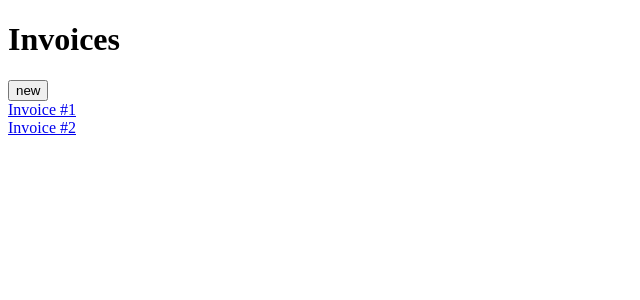
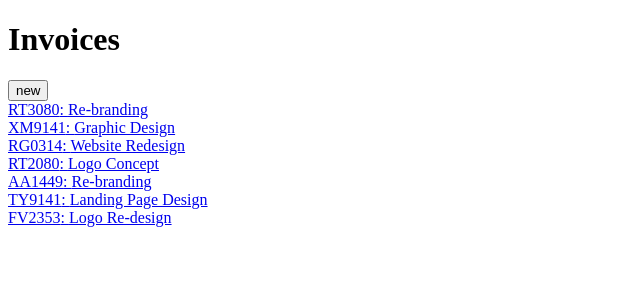
Before and after one commit to macceth/pf-invoice-app, a React (Create React App) app: page /#/invoices in a window 1280 px wide. Shown: the top 300 px of the page, without its empty margins (0-640 px from the left). Built offline with nearby package versions, Linux system fonts and the light colour scheme.

Commit message:
mock up json data

```diff
--- /dev/null
+++ b/src/data.json
@@ -0,0 +1,231 @@
+[
+  {
+    "id": "RT3080",
+    "createdAt": "2021-08-18",
+    "paymentDue": "2021-08-19",
+    "description": "Re-branding",
+    "paymentTerms": 1,
+    "clientName": "Jensen Huang",
+    "clientEmail": "jensenh@mail.com",
+    "status": "paid",
+    "senderAddress": {
+      "street": "19 Union Terrace",
+      "city": "London",
+      "postCode": "E1 3EZ",
+      "country": "United Kingdom"
+    },
+    "clientAddress": {
+      "street": "106 Kendell Street",
+      "city": "Sharrington",
+      "postCode": "NR24 5WQ",
+      "country": "United Kingdom"
+    },
+    "items": [
+      {
+        "name": "Brand Guidelines",
+        "quantity": 1,
+        "price": 1800.90,
+        "total": 1800.90
+      }
+    ],
+    "total": 1800.90
+  },
+  {
+    "id": "XM9141",
+    "createdAt": "2021-08-21",
+    "paymentDue": "2021-09-20",
+    "description": "Graphic Design",
+    "paymentTerms": 30,
+    "clientName": "Alex Grim",
+    "clientEmail": "alexgrim@mail.com",
+    "status": "pending",
+    "senderAddress": {
+      "street": "19 Union Terrace",
+      "city": "London",
+      "postCode": "E1 3EZ",
+      "country": "United Kingdom"
+    },
+    "clientAddress": {
+      "street": "84 Church Way",
+      "city": "Bradford",
+      "postCode": "BD1 9PB",
+      "country": "United Kingdom"
+    },
+    "items": [
+      {
+        "name": "Banner Design",
+        "quantity": 1,
+        "price": 156.00,
+        "total": 156.00
+      },
+      {
+        "name": "Email Design",
+        "quantity": 2,
+        "price": 200.00,
+        "total": 400.00
+      }
+    ],
+    "total": 556.00
+  },
+  {
+    "id": "RG0314",
+    "createdAt": "2021-09-24",
+    "paymentDue": "2021-10-01",
+    "description": "Website Redesign",
+    "paymentTerms": 7,
+    "clientName": "John Morrison",
+    "clientEmail": "jm@myco.com",
+    "status": "paid",
+    "senderAddress": {
+      "street": "19 Union Terrace",
+      "city": "London",
+      "postCode": "E1 3EZ",
+      "country": "United Kingdom"
+    },
+    "clientAddress": {
+      "street": "79 Dover Road",
+      "city": "Westhall",
+      "postCode": "IP19 3PF",
+      "country": "United Kingdom"
+    },
+    "items": [
+      {
+        "name": "Website Redesign",
+        "quantity": 1,
+        "price": 14002.33,
+        "total": 14002.33
+      }
+    ],
+    "total": 14002.33
+  },
+  {
+    "id": "RT2080",
+    "createdAt": "2021-10-11",
+    "paymentDue": "2021-10-12",
+    "description": "Logo Concept",
+    "paymentTerms": 1,
+    "clientName": "Alysa Werner",
+    "clientEmail": "alysa@email.co.uk",
+    "status": "pending",
+    "senderAddress": {
+      "street": "19 Union Terrace",
+      "city": "London",
+      "postCode": "E1 3EZ",
+      "country": "United Kingdom"
+    },
+    "clientAddress": {
+      "street": "63 Warwick Road",
+      "city": "Carlisle",
+      "postCode": "CA20 2TG",
+      "country": "United Kingdom"
+    },
+    "items": [
+      {
+        "name": "Logo Sketches",
+        "quantity": 1,
+        "price": 102.04,
+        "total": 102.04
+      }
+    ],
+    "total": 102.04
+  },
+  {
+    "id": "AA1449",
+    "createdAt": "2021-10-7",
+    "paymentDue": "2021-10-14",
+    "description": "Re-branding",
+    "paymentTerms": 7,
+    "clientName": "Mellisa Clarke",
+    "clientEmail": "mellisa.clarke@example.com",
+    "status": "pending",
+    "senderAddress": {
+      "street": "19 Union Terrace",
+      "city": "London",
+      "postCode": "E1 3EZ",
+      "country": "United Kingdom"
+    },
+    "clientAddress": {
+      "street": "46 Abbey Row",
+      "city": "Cambridge",
+      "postCode": "CB5 6EG",
+      "country": "United Kingdom"
+    },
+    "items": [
+      {
+        "name": "New Logo",
+        "quantity": 1,
+        "price": 1532.33,
+        "total": 1532.33
+      },
+      {
+        "name": "Brand Guidelines",
+        "quantity": 1,
+        "price": 2500.00,
+        "total": 2500.00
+      }
+    ],
+    "total": 4032.33
+  },
+  {
+    "id": "TY9141",
+    "createdAt": "2021-10-01",
+    "paymentDue": "2021-10-31",
+    "description": "Landing Page Design",
+    "paymentTerms": 30,
+    "clientName": "Thomas Wayne",
+    "clientEmail": "thomas@dc.com",
+    "status": "pending",
+    "senderAddress": {
+      "street": "19 Union Terrace",
+      "city": "London",
+      "postCode": "E1 3EZ",
+      "country": "United Kingdom"
+    },
+    "clientAddress": {
+      "street": "3964  Queens Lane",
+      "city": "Gotham",
+      "postCode": "60457",
+      "country": "United States of America"
+    },
+    "items": [
+      {
+        "name": "Web Design",
+        "quantity": 1,
+        "price": 6155.91,
+        "total": 6155.91
+      }
+    ],
+    "total": 6155.91
+  },
+  {
+    "id": "FV2353",
+    "createdAt": "2021-11-05",
+    "paymentDue": "2021-11-12",
+    "description": "Logo Re-design",
+    "paymentTerms": 7,
+    "clientName": "Anita Wainwright",
+    "clientEmail": "",
+    "status": "draft",
+    "senderAddress": {
+      "street": "19 Union Terrace",
+      "city": "London",
+      "postCode": "E1 3EZ",
+      "country": "United Kingdom"
+    },
+    "clientAddress": {
+      "street": "",
+      "city": "",
+      "postCode": "",
+      "country": ""
+    },
+    "items": [
+      {
+        "name": "Logo Re-design",
+        "quantity": 1,
+        "price": 3102.04,
+        "total": 3102.04
+      }
+    ],
+    "total": 3102.04
+  }
+]
--- a/src/pages/Invoices.tsx
+++ b/src/pages/Invoices.tsx
@@ -1,6 +1,8 @@
 import { Link } from "react-router-dom";
 import InvoiceForm, { modes } from "../components/InvoiceForm";
 import { useState } from "react";
+
+import data from "../data.json";
 
 const Invoices = () => {
   const [showCreateInvoice, setShowInvoiceForm] = useState(false);
@@ -14,12 +16,14 @@ const Invoices = () => {
       {showCreateInvoice && <InvoiceForm setShowInvoiceForm={setShowInvoiceForm} mode={modes.CREATE} />}
       <h1>Invoices</h1>
       <button onClick={showInvoiceForm}>new</button>
-      <Link to="/invoices/1">
-        <div>Invoice #1</div>
-      </Link>
-      <Link to="/invoices/2">
-        <div>Invoice #2</div>
-      </Link>
+
+      {data.map((item) => (
+        <Link to={"/invoices/" + item.id}>
+          <div>
+            {item.id}: {item.description}
+          </div>
+        </Link>
+      ))}
     </div>
   );
 };
```
